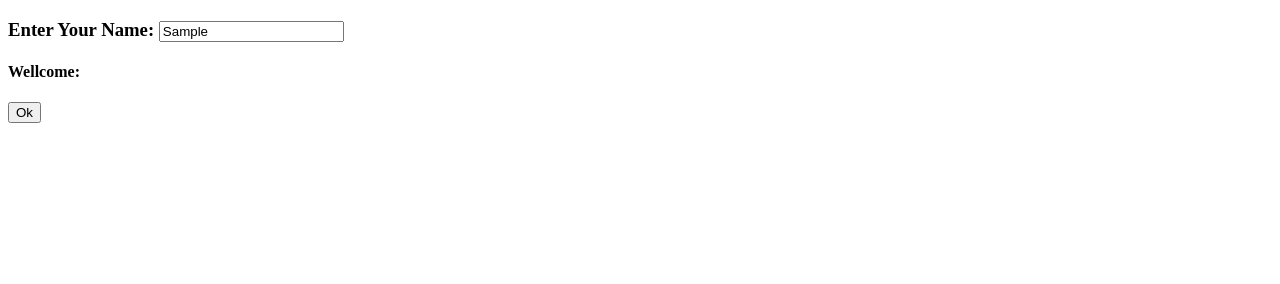
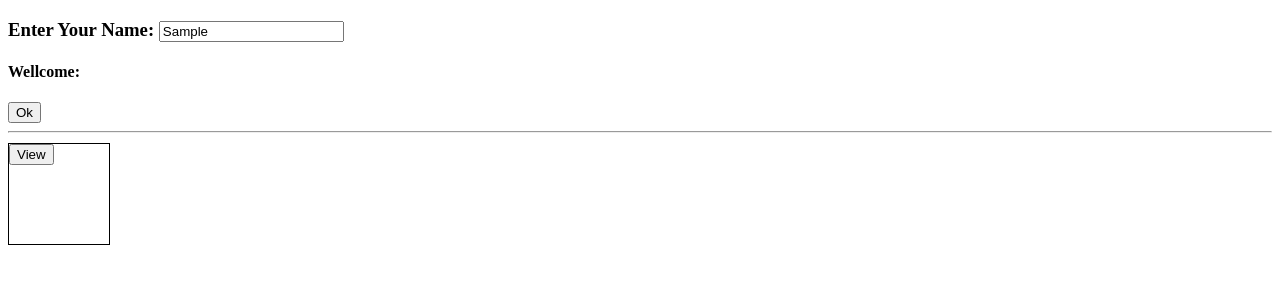
Before and after one commit to Ashadozzaman/vue-basic, a plain HTML site: page cls-7/index.html in a window 1280 px wide. Both pictures are taken after typing "Sample" into the empty fields and a click on the button "Ok". Drawn offline with Linux system fonts and the light colour scheme.

Commit message:
Event modifiers details

```diff
--- a/cls-7/app.js
+++ b/cls-7/app.js
@@ -3,12 +3,22 @@ var app = Vue.createApp({
         return { name:"" };
     },
     methods:{
-        keyupHandel(e){
-            this.name = e.target.value;
+        // keyupHandel(e){
+        //     this.name = e.target.value;
+        // },
+        submitEventHandel(e){
+            console.log(e.target);
         },
-        submitEventHandel(){
-            console.log("Form Submited");
+        handleCardClick(e){
+            console.log(e);
+            console.log('Card');
+        },
+        viewHandleClick(e){
+            console.log(e);
+            // e.stopPropagation();
+            console.log('View');
         }
+
     }
 });
 app.mount("#app");
--- a/cls-7/index.html
+++ b/cls-7/index.html
@@ -10,11 +10,15 @@
 </head>
 <body>
     <div id="app">
-        <form @submit.prevent="submitEventHandel()">
+        <form @submit.prevent="submitEventHandel($event)">
             <h3>Enter Your Name: <input type="text" @keyup="keyupHandel"></h3>
             <h4>Wellcome:  {{name}}</h4>
             <button>Ok</button>
         </form>
+        <hr>
+        <div @click="handleCardClick" class="card">
+            <button @click.stop="viewHandleClick">View</button>
+        </div>
     </div>
     <script src="app.js"></script>
 </body>
--- a/cls-7/style.css
+++ b/cls-7/style.css
@@ -0,0 +1,6 @@
+.card{
+    margin-top: 10px;
+    height: 100px;
+    width: 100px;
+    border: 1px solid;
+}
```
